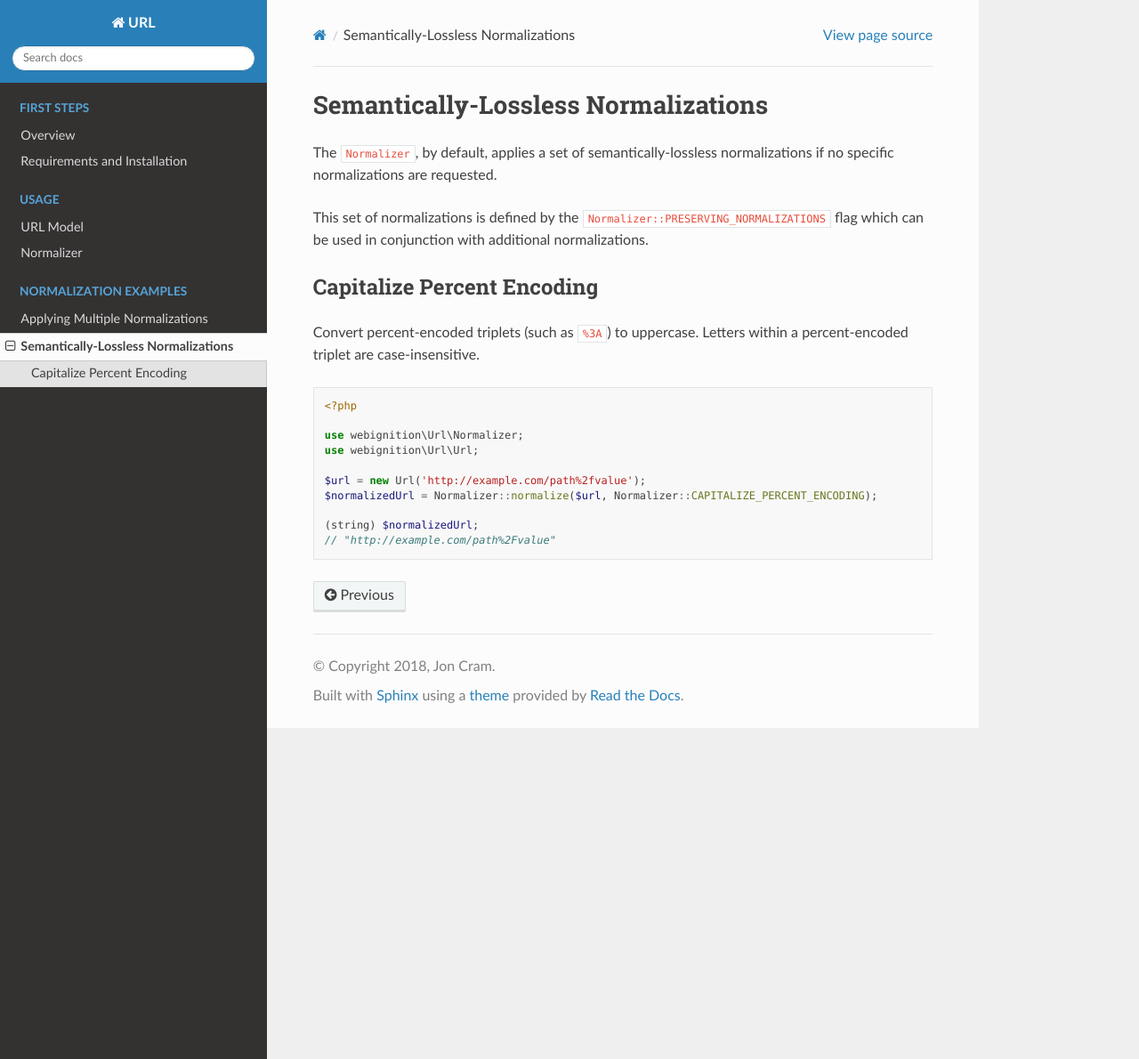
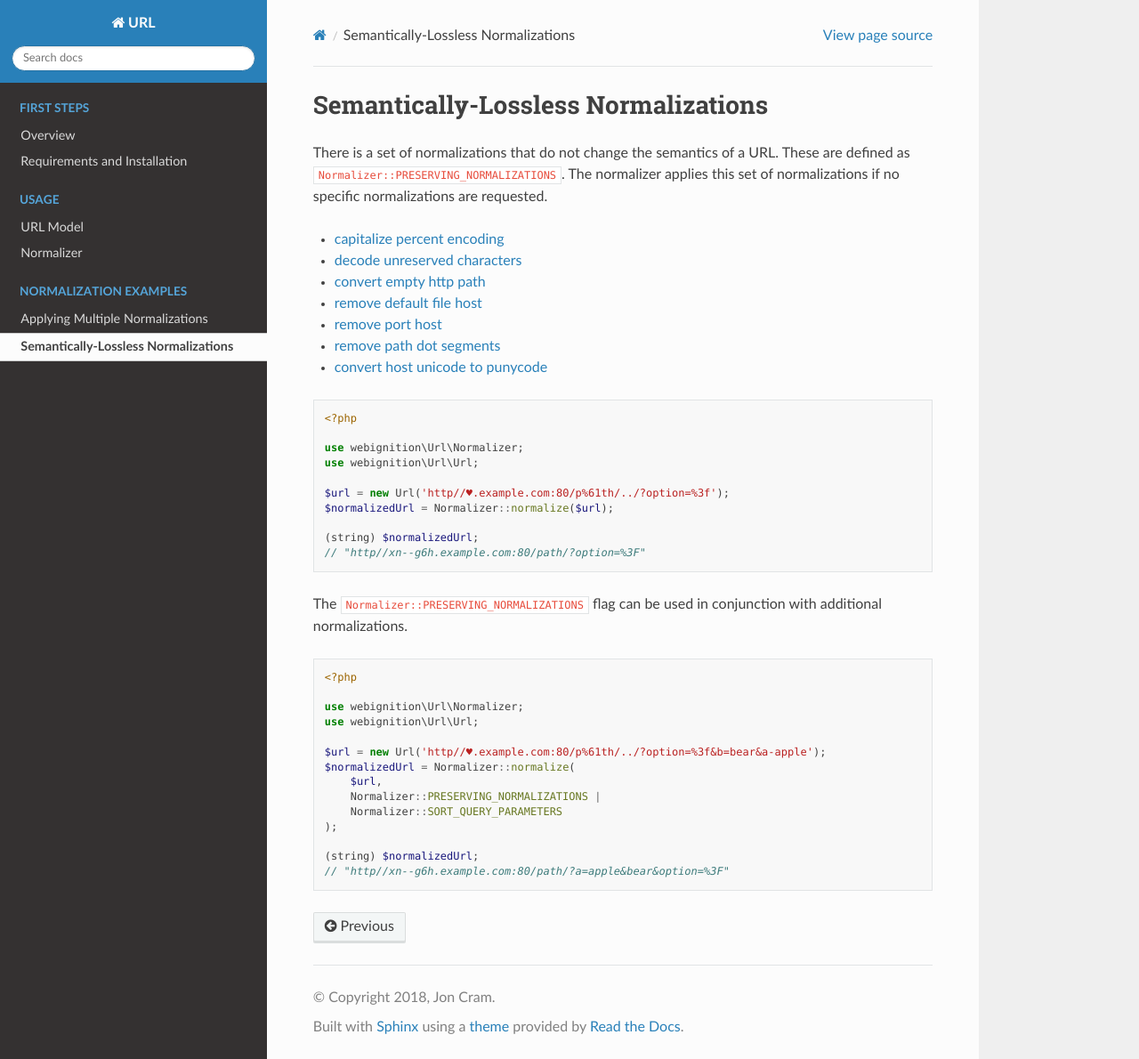
Before and after one commit to webignition/url, a Sphinx documentation site: the page built from docs/semantically-lossless-normalizations.rst, in a window 1280 px wide and 1190 px high. Shown: the whole window at 89% size. Built offline with Sphinx 7.4.7 and the Read the Docs theme 2.0.0, drawn with Linux system fonts in a browser that asks for light colours.

Commit message:
Lossless

```diff
--- a/docs/applying-multiple-normalizations.rst
+++ b/docs/applying-multiple-normalizations.rst
@@ -54,7 +54,7 @@ the ``flags`` argument.
 Apply All Semantically-Lossless Normalizations
 ----------------------------------------------
 
-There is a set of normalizations that do not change the semantics of a URL. These are defined as
+A set of normalizations that do not change the semantics of a URL are defined as
 ``Normalizer::PRESERVING_NORMALIZATIONS``.
 
 Read more about :doc:`semantically-lossless normalizations </semantically-lossless-normalizations>` to see what
--- a/docs/semantically-lossless-normalizations.rst
+++ b/docs/semantically-lossless-normalizations.rst
@@ -2,20 +2,19 @@
 Semantically-Lossless Normalizations
 ====================================
 
-The ``Normalizer``, by default, applies a set of semantically-lossless normalizations if no specific normalizations
-are requested.
+.. rst-class:: precede-list
 
-This set of normalizations is defined by the ``Normalizer::PRESERVING_NORMALIZATIONS`` flag which can be used
-in conjunction with additional normalizations.
+There is a set of normalizations that do not change the semantics of a URL. These are defined as
+``Normalizer::PRESERVING_NORMALIZATIONS``. The normalizer applies this set of normalizations if no specific
+normalizations are requested.
 
-.. _normalizations-capitalize-percent-encoding-foo:
-
----------------------------
-Capitalize Percent Encoding
----------------------------
-
-Convert percent-encoded triplets (such as ``%3A``) to uppercase. Letters within a percent-encoded triplet are
-case-insensitive.
+- :ref:`capitalize percent encoding <normalizations-capitalize-percent-encoding>`
+- :ref:`decode unreserved characters <normalizations-decode-unreserved-characters>`
+- :ref:`convert empty http path <normalizations-convert-empty-http-path>`
+- :ref:`remove default file host <normalizations-remove-default-file-host>`
+- :ref:`remove port host <normalizations-remove-default-port>`
+- :ref:`remove path dot segments <normalizations-remove-path-dot-segments>`
+- :ref:`convert host unicode to punycode <normalizations-convert-host-unicode-to-punycode>`
 
 .. code-block:: php
 
@@ -24,8 +23,27 @@ case-insensitive.
     use webignition\Url\Normalizer;
     use webignition\Url\Url;
 
-    $url = new Url('http://example.com/path%2fvalue');
-    $normalizedUrl = Normalizer::normalize($url, Normalizer::CAPITALIZE_PERCENT_ENCODING);
+    $url = new Url('http//♥.example.com:80/p%61th/../?option=%3f');
+    $normalizedUrl = Normalizer::normalize($url);
 
     (string) $normalizedUrl;
-    // "http://example.com/path%2Fvalue"
+    // "http//xn--g6h.example.com:80/path/?option=%3F"
+
+The ``Normalizer::PRESERVING_NORMALIZATIONS`` flag can be used in conjunction with additional normalizations.
+
+.. code-block:: php
+
+    <?php
+
+    use webignition\Url\Normalizer;
+    use webignition\Url\Url;
+
+    $url = new Url('http//♥.example.com:80/p%61th/../?option=%3f&b=bear&a-apple');
+    $normalizedUrl = Normalizer::normalize(
+        $url,
+        Normalizer::PRESERVING_NORMALIZATIONS |
+        Normalizer::SORT_QUERY_PARAMETERS
+    );
+
+    (string) $normalizedUrl;
+    // "http//xn--g6h.example.com:80/path/?a=apple&bear&option=%3F"
```
